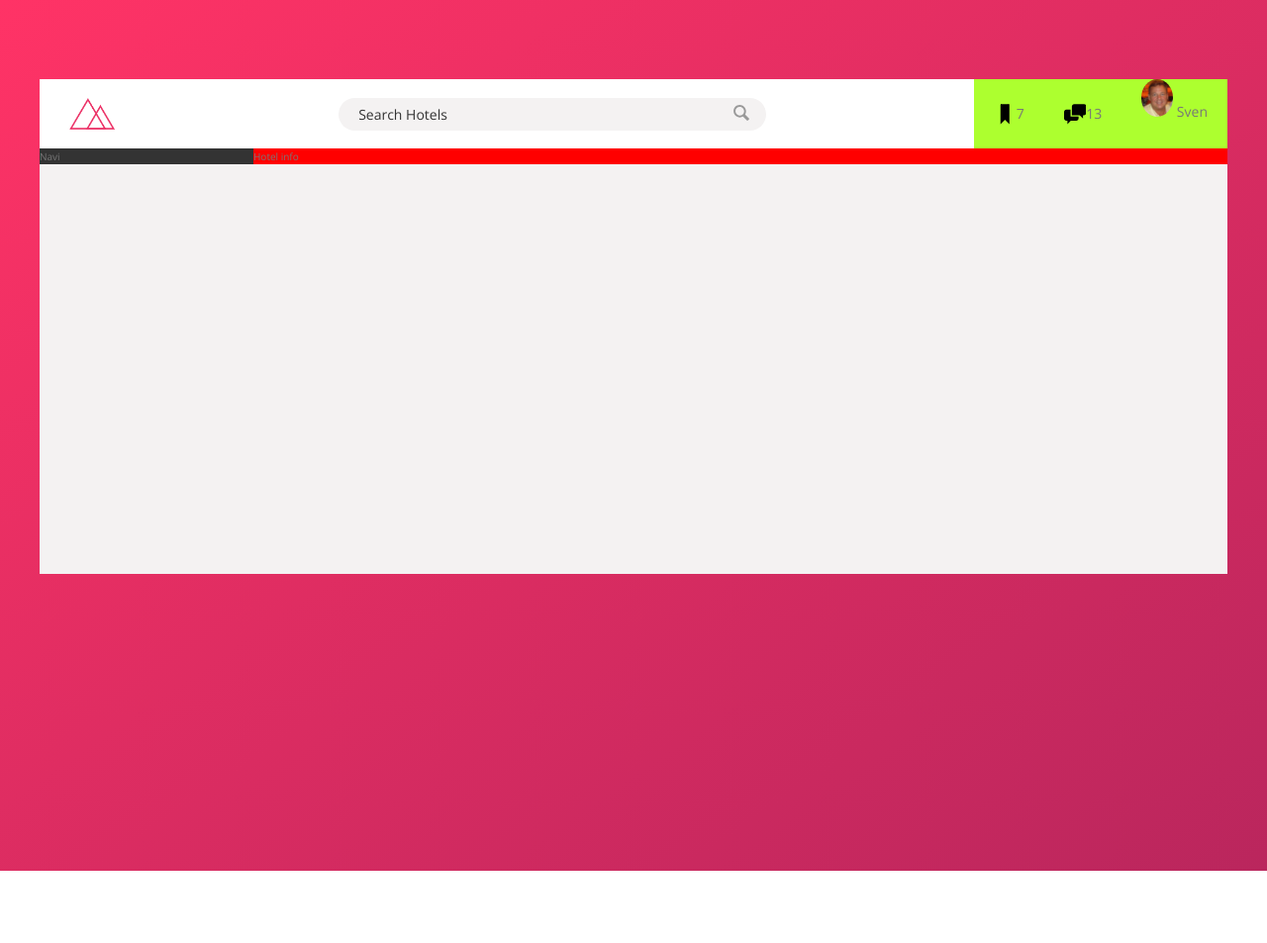
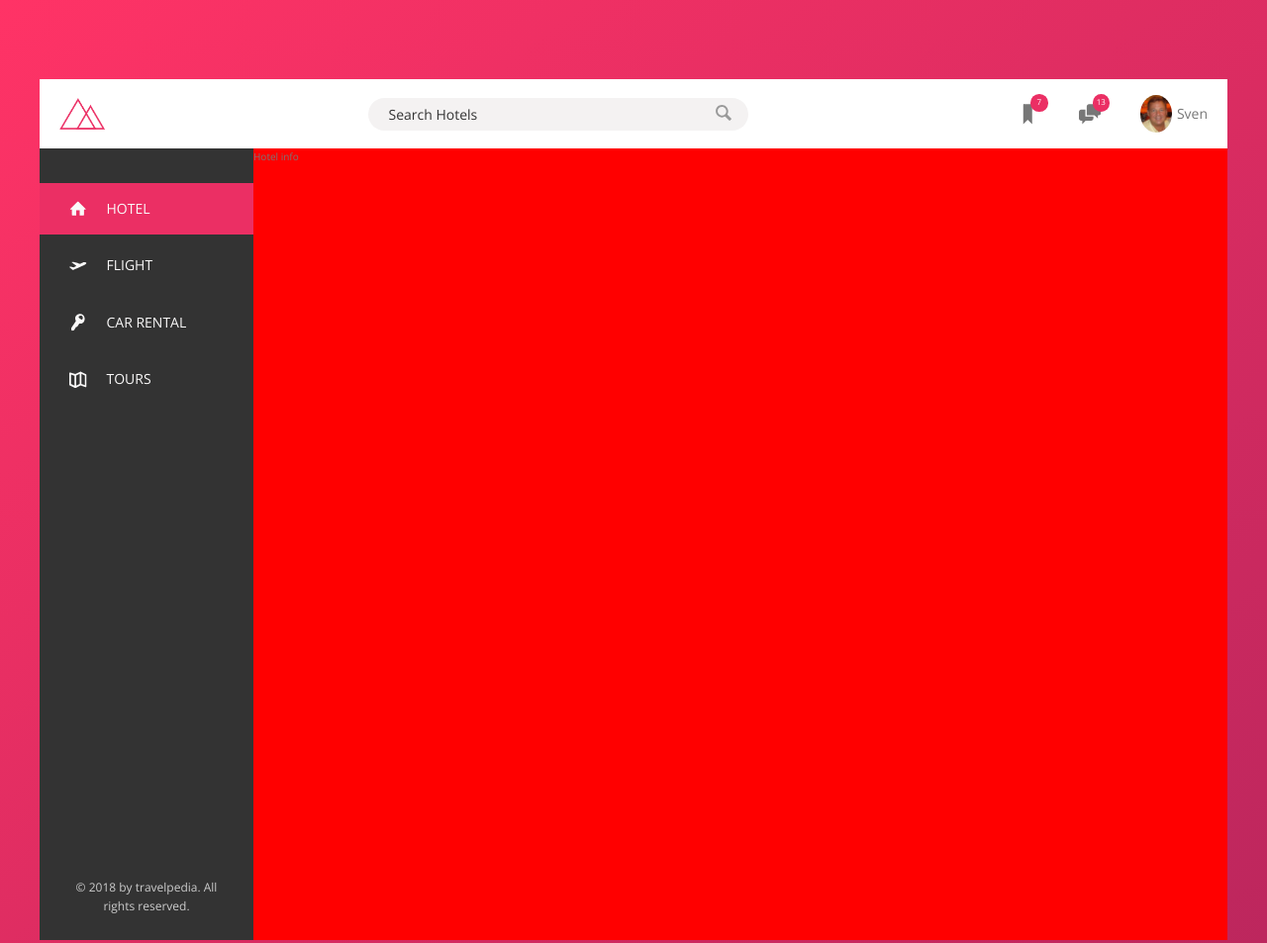
Before and after one commit to captnwalker/Travelpedia, a website: page index.html in a window 1280 px wide. Shown: the top 953 px of the page at 99% size. Before the commit the page ends 880 px from the top, so only its background shows below. Drawn offline with nearby package versions, Linux system fonts and the light colour scheme.

Commit message:
side-nav complete

```diff
--- a/index.html
+++ b/index.html
@@ -51,7 +51,46 @@
         <div class="content">
 
             <nav class="sidebar">
-                Navi
+                <ul class="side-nav">
+                    <li class="side-nav__item side-nav__item--active">
+                        <a href="#" class="side-nav__link">
+                            <svg class="side-nav__icon">
+                                <use xlink:href="img/sprite.svg#icon-home"></use>
+                            </svg>
+                            <span>Hotel</span>
+                        </a>
+                    </li>
+
+                    <li class="side-nav__item">
+                        <a href="#" class="side-nav__link">
+                            <svg class="side-nav__icon">
+                                <use xlink:href="img/sprite.svg#icon-aircraft-take-off"></use>
+                            </svg>
+                            <span>Flight</span>
+                        </a>
+                    </li>
+
+                    <li class="side-nav__item">
+                        <a href="#" class="side-nav__link">
+                            <svg class="side-nav__icon">
+                                <use xlink:href="img/sprite.svg#icon-key"></use>
+                            </svg>
+                            <span>Car rental</span>
+                        </a>
+                    </li>
+
+                    <li class="side-nav__item">
+                        <a href="#" class="side-nav__link">
+                            <svg class="side-nav__icon">
+                                <use xlink:href="img/sprite.svg#icon-map"></use>
+                            </svg>
+                            <span>Tours</span>
+                        </a>
+                    </li>
+                </ul>
+                <div class="legal">
+                    &copy; 2018 by travelpedia. All rights reserved.
+                </div>
             </nav>
 
             <main class="hotel-view">
--- a/sass/_layout.scss
+++ b/sass/_layout.scss
@@ -26,11 +26,16 @@
   background-color: var(--grey-dark-1);
 
   flex: 0 0 18%;  // don't grow | don't shrink | take up 18% of space
+
+  display: flex;
+  flex-direction: column;
+  justify-content: space-between;
 }
 
 .hotel-view {
   background-color: var(--color-white);
   background-color: red;
+  height: 80rem;
 
   flex: 1; // the "1" tells this div to grow to fill the maximum amount of space available
 }
--- a/sass/_components.scss
+++ b/sass/components/_header.scss
@@ -1,6 +1,6 @@
 .logo {
   height: 3.25rem;
-  margin-left: 3rem;
+  margin-left: 2rem;
 }
 
 .search {
@@ -18,7 +18,7 @@
     border: none;
     padding: .7rem 2rem;
     border-radius: 100px;
-    width: 90%;
+    width: 80%;
     transition: all .2s;
     margin-right: -3.5rem;
 
@@ -59,7 +59,6 @@
 }
 
 .user-nav {
-  background-color: greenyellow;
   align-self: stretch;
 
   display: flex;
@@ -69,6 +68,8 @@
     padding: 0 2rem;
     cursor: pointer;
     height: 100%;
+    display: flex;
+    align-items: center;
   }
 
   & > *:hover {
@@ -76,29 +77,35 @@
   }
 
   &__icon-box {
-    display: flex;
-    align-items: center;
+    position: relative;
   }
 
   &__icon {
     height: 2.25rem;
     width: 2.25rem;
+    fill: var(--grey-dark-2);
+
   }
 
   &__notification {
+    font-size: .8rem;
+    height: 1.75rem;
+    width: 1.75rem;
+    border-radius: 50%;
+    background-color: var(--color-primary);
+    color: var(--color-white);
+    position: absolute;
+    top: 1.5rem;
+    right: 1.1rem;;
 
-  }
-
-  &__user {
-
+    display: flex;
+    justify-content: center;
+    align-items: center;
   }
 
   &__user-photo {
     height: 3.75rem;
     border-radius: 50%;
-  }
-
-  &__user-name {
-
+    margin-right: .5rem;
   }
 }
--- /dev/null
+++ b/sass/components/_side-nav.scss
@@ -0,0 +1,67 @@
+.side-nav {
+  font-size: 1.4rem;
+  list-style: none;
+  margin-top: 3.5rem;
+
+  &__item {
+   position: relative;
+
+   &:not(:last-child) {
+     margin-bottom: .5rem;
+   }
+  }
+
+  &__item::before {
+   content: "";
+   position: absolute;
+   top: 0;
+   left: 0;
+   height: 100%;
+   width: 3px;
+   background-color: var(--color-primary);
+   transform: scaleY(0);
+   transition: transform .2s,
+                width .4s cubic-bezier(1,0,0,1) .2s,
+                background-color .1s;
+  }
+
+  &__item:hover::before,
+  &__item--active::before {
+
+    transform: scaleY(1);
+    width: 100%;
+  }
+
+  &__item:active::before {
+    background-color: var(--color-primary-light);
+  }
+
+  &__link:link,
+  &__link:visited {
+    color: var(--grey-light-1);
+    text-decoration: none;
+    text-transform: uppercase;
+    display: block;
+    padding: 1.5rem 3rem;
+    position: relative;
+    z-index: 10;
+
+    display: flex;
+    align-items: center;
+  }
+
+  &__icon {
+    height: 1.75rem;
+    width: 1.75rem;
+    margin-right: 2rem;
+    fill: currentColor;
+
+  }
+}
+
+.legal {
+  font-size: 1.2rem;
+  color: var(--grey-light-4);
+  text-align: center;
+  padding: 2.5rem;
+}
--- a/sass/main.scss
+++ b/sass/main.scss
@@ -1,3 +1,5 @@
 @import "base";
 @import "layout";
-@import "components";
+@import "components/header";
+@import "components/hotel-view";
+@import "components/side-nav";
```
Also changed, not shown: css/style.css, sass/components/_hotel-view.scss (added).
